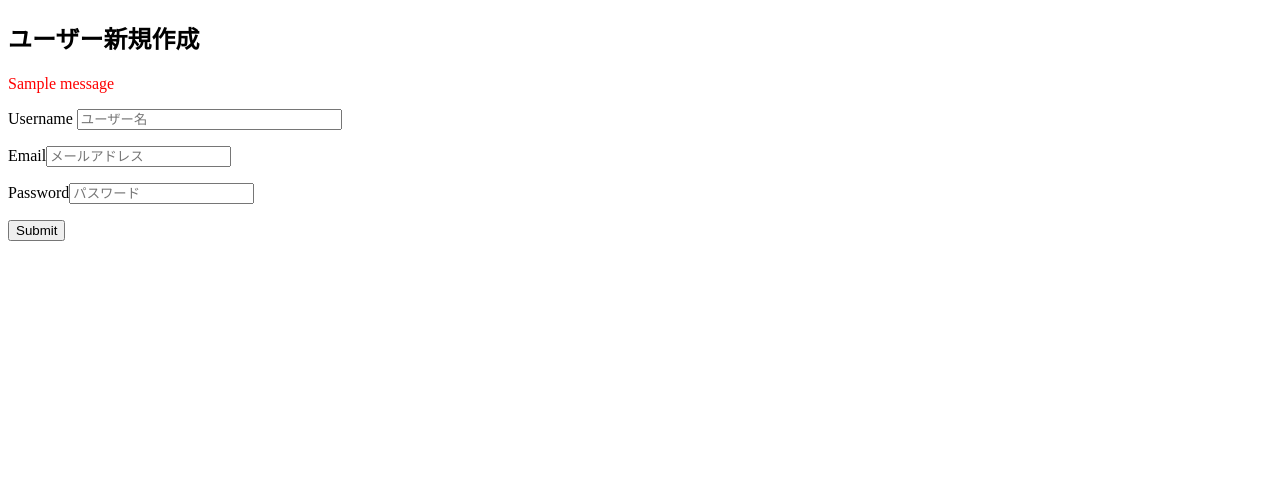
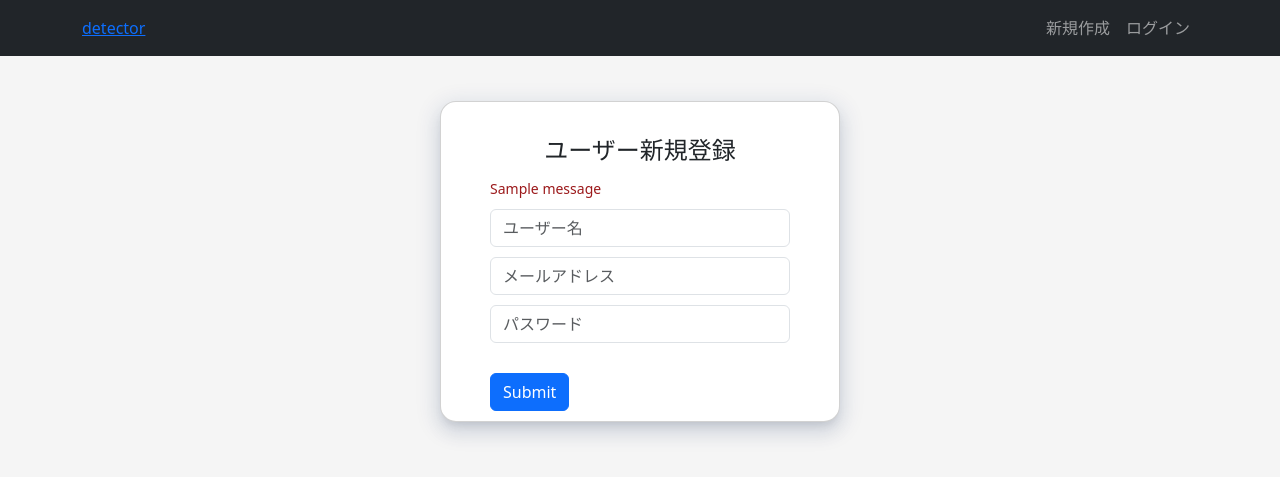
Before and after one commit to hymnk/flask-sample-apps, a Flask app: template apps/auth/templates/auth/signup.html in a window 1280 px wide. Shown: the top 477 px of the page. Run offline with Flask 3, Linux system fonts and the light colour scheme; the template is opened without the code that fills it, so the values that code supplies are empty, except form fields; one stand-in notice (Sample message) is shown; form fields are guessed from the names that the template uses.

Commit message:
htmlテンプレート更新

```diff
--- a/apps/auth/templates/auth/signup.html
+++ b/apps/auth/templates/auth/signup.html
@@ -1,27 +1,22 @@
-{% extends "auth/base.html" %}
-{% block title %}ユーザー新規作成{% endblock %}
+{% extends "detector/base.html" %}
+{% block title %}ユーザー新規登録{% endblock %}
 {% block content %}
-<h2>ユーザー新規作成</h2>
-    <form action="{{ url_for('auth.signup', next=request.args.get('next')) }}" method="POST" novalidate="novalidate">
-    {% for message in get_flashed_messages() %}
-        <p style="color:red;">{{ message }}</p>
-    {% endfor %}
-    {{ form.csrf_token }}
-    <p>
-        {{ form.username.label }}
-        {{ form.username(size=30, placeholder="ユーザー名") }}
-    </p>
-    {% for error in form.username.errors %}
-        <span style="color:red;">{{ error }}</span>
-    {% endfor %}
-    <p>{{ form.email.label }}{{ form.email(placeholder="メールアドレス") }}</p>
-    {% for error in form.email.errors %}
-        <span style="color:red;">{{ error }}</span>
-    {% endfor %}
-    <p>{{ form.password.label }}{{ form.password(placeholder="パスワード") }}</p>
-    {% for error in form.password.errors %}
-        <span style="color:red;">{{ error }}</span>
-    {% endfor %}
-    <p>{{ form.submit() }}</p>
-    </form>
+    <div class="mx-auto dt-auth-main">
+        <div class="card dt-auth-signup">
+            <header>ユーザー新規登録</header>
+            <section>
+                <form action="{{ url_for('auth.signup', next=request.args.get('next')) }}" method="POST"
+                      novalidate="novalidate" class="form-signin">
+                    {% for message in get_flashed_messages() %}
+                        <div class="dt-auth-flash">{{ message }}</div>
+                    {% endfor %}
+                    {{ form.csrf_token }}
+                    {{ form.username(size=30, class="form-control dt-auth-input", placeholder="ユーザー名") }}
+                    {{ form.email(class="form-control dt-auth-input", placeholder="メールアドレス") }}
+                    {{ form.password(class="form-control dt-auth-input", placeholder="パスワード") }}
+                    {{ form.submit(class="btn btn-md btn-primary btn-block dt-auth-btn") }}
+                </form>
+            </section>
+        </div>
+    </div>
 {% endblock %}
--- a/apps/auth/views.py
+++ b/apps/auth/views.py
@@ -42,7 +42,7 @@ def signup():
         # GETパラメータにnextキーが存在し、値がない場合はユーザーの一覧ページへリダイレクトする
         next_ = request.args.get("next")
         if next_ is None or not next_.startswith("/"):
-            next_ = url_for("auth.users")
+            next_ = url_for("detector.index")
         return redirect(next_)
 
     return render_template("auth/signup.html", form=form)
@@ -57,7 +57,7 @@ def login():
         # ユーザーが存在しパスワードが一致する場合はログインを許可する
         if user is not None and user.verify_password(form.password.data):
             login_user(user)
-            return redirect(url_for("crud.users"))
+            return redirect(url_for("detector.index"))
 
         # ログイン失敗メッセージを設定する
         flash("メールアドレスかパスワードか不正です")
--- a/apps/detector/templates/detector/base.html
+++ b/apps/detector/templates/detector/base.html
@@ -7,6 +7,30 @@
     <link rel="stylesheet" href="{{ url_for('static', filename='css/style.css') }}">
 </head>
 <body>
+<nav class="navbar navbar-expand-lg navbar-dark bg-dark">
+    <div class="container">
+        <a href="{{ url_for('detector.index') }}" class="navbar-brend">detector</a>
+        <ul class="navbar-nav">
+            {% if current_user.is_authenticated %}
+                <li class="nav-item">
+                    <span class="nav-link">{{ current_user.username }}</span>
+                </li>
+                <li class="nav-item">
+                    <a href="{{ url_for('auth.logout') }}" class="nav-link">ログアウト</a>
+                </li>
+            {% else %}
+                <li class="nav-item">
+                    <a href="{{ url_for('auth.signup') }}" class="nav-link">新規作成</a>
+                </li>
+                <li class="nav-item">
+                    <a href="{{ url_for('auth.login') }}" class="nav-link">ログイン</a>
+                </li>
+            {% endif %}
+        </ul>
+    </div>
+</nav>
+<section class="container">
     {% block content %}{% endblock %}
+</section>
 </body>
 </html>
```
Also changed, not shown: apps/auth/templates/auth/login.html (+12 -12 lines).
